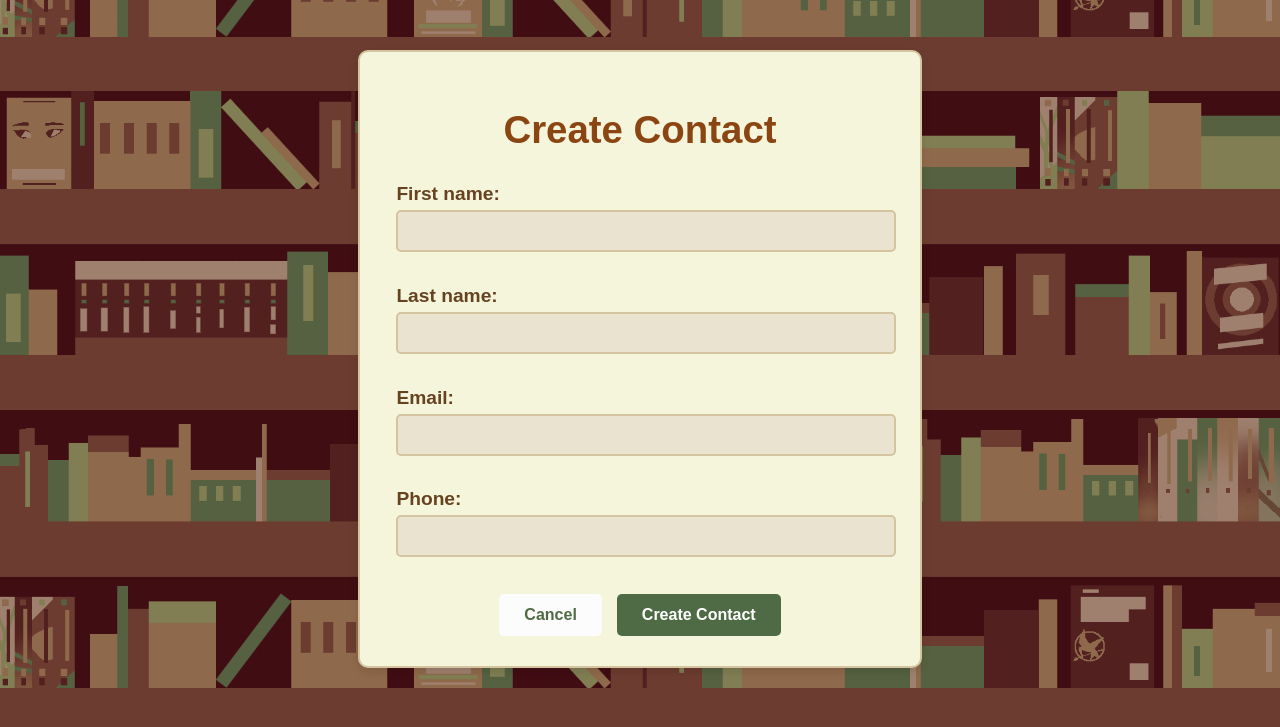
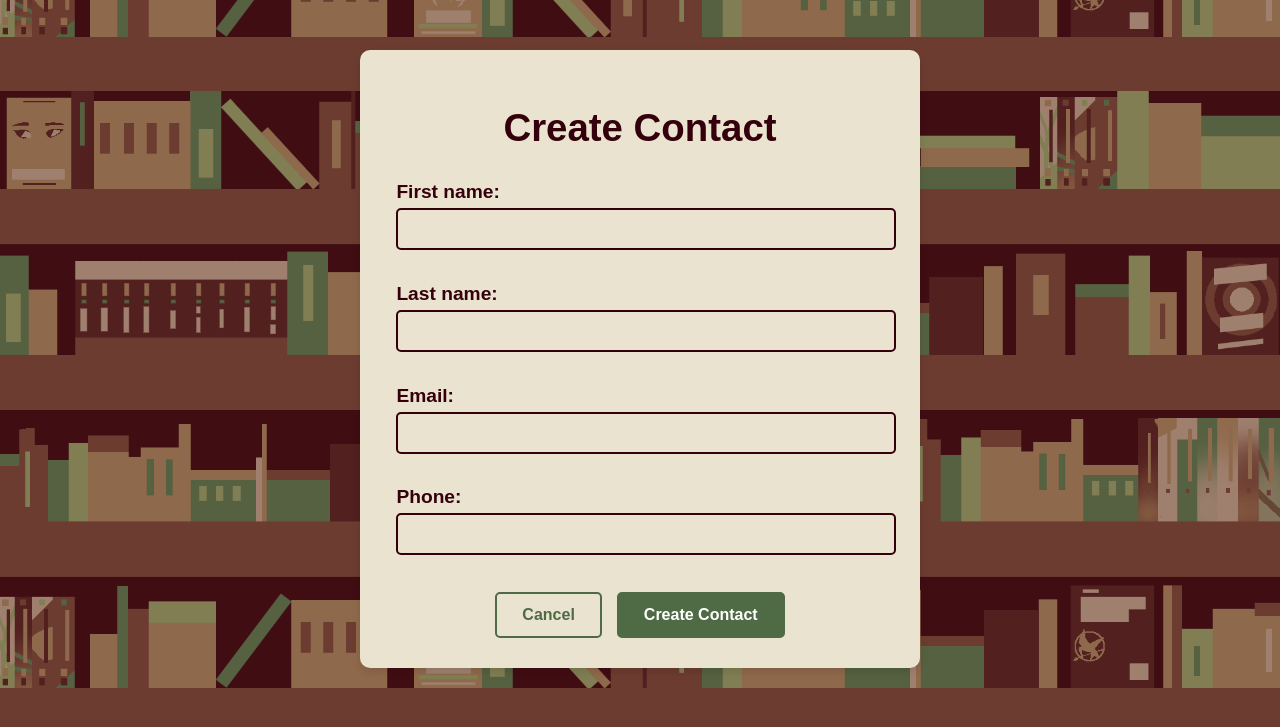
Before and after one commit to lilyMacInnis/COP4331-Small-Project, a PHP site: page /addContact.html in a window 1280 px wide. Shown: the part 58-785 px from the top of the page. Run offline with PHP 8.4, Linux system fonts and the light colour scheme.

Commit message:
changed some colors

```diff
--- a/css/addContact.css
+++ b/css/addContact.css
@@ -1,7 +1,6 @@
 /* Form container styling */
 .form-container {
-  background-color: #f5f5dc; /* Light beige */
-  border: 2px solid #d4c4a0;
+  background-color: #eae3d0; /* Light beige */
   border-radius: 10px;
   padding: 30px;
   margin: 50px auto;
@@ -12,7 +11,7 @@
 
 .form-container h1 {
   text-align: center;
-  color: #8b4513;
+  color: #34000b;
   margin-bottom: 25px;
 }
 
@@ -25,13 +24,13 @@
   display: block;
   margin-bottom: 5px;
   font-weight: bold;
-  color: #654321;
+  color: #34000b;
 }
 
 .field input {
   width: 100%;
   padding: 10px;
-  border: 2px solid #d4c4a0;
+  border: 2px solid #34000b;
   border-radius: 5px;
   font-size: 16px;
   box-sizing: border-box;
@@ -40,6 +39,7 @@
 .field input:focus {
   outline: none;
   border-color: #8b4513;
+  background-color: #f4f1e3;
 }
 
 /* Error message styling */
@@ -63,7 +63,7 @@
 .cancelButton {
   padding: 12px 25px;
   font-size: 16px;
-  border: none;
+  border: 2px solid #4f6b45;
   border-radius: 5px;
   cursor: pointer;
   font-weight: bold;
@@ -85,7 +85,7 @@
 }
 
 .cancelButton {
-  background-color: #fcfcfc;
+  background-color: #eae3d0;
   color: #4f6b45;
 }
 
--- a/css/index.css
+++ b/css/index.css
@@ -63,7 +63,7 @@ body {
 .title span {
   font-size: 7vw;
   font-weight: 700;
-  color: #eae3d0;
+  color: white;
 }
 
 .loginSignupMsg {
```
